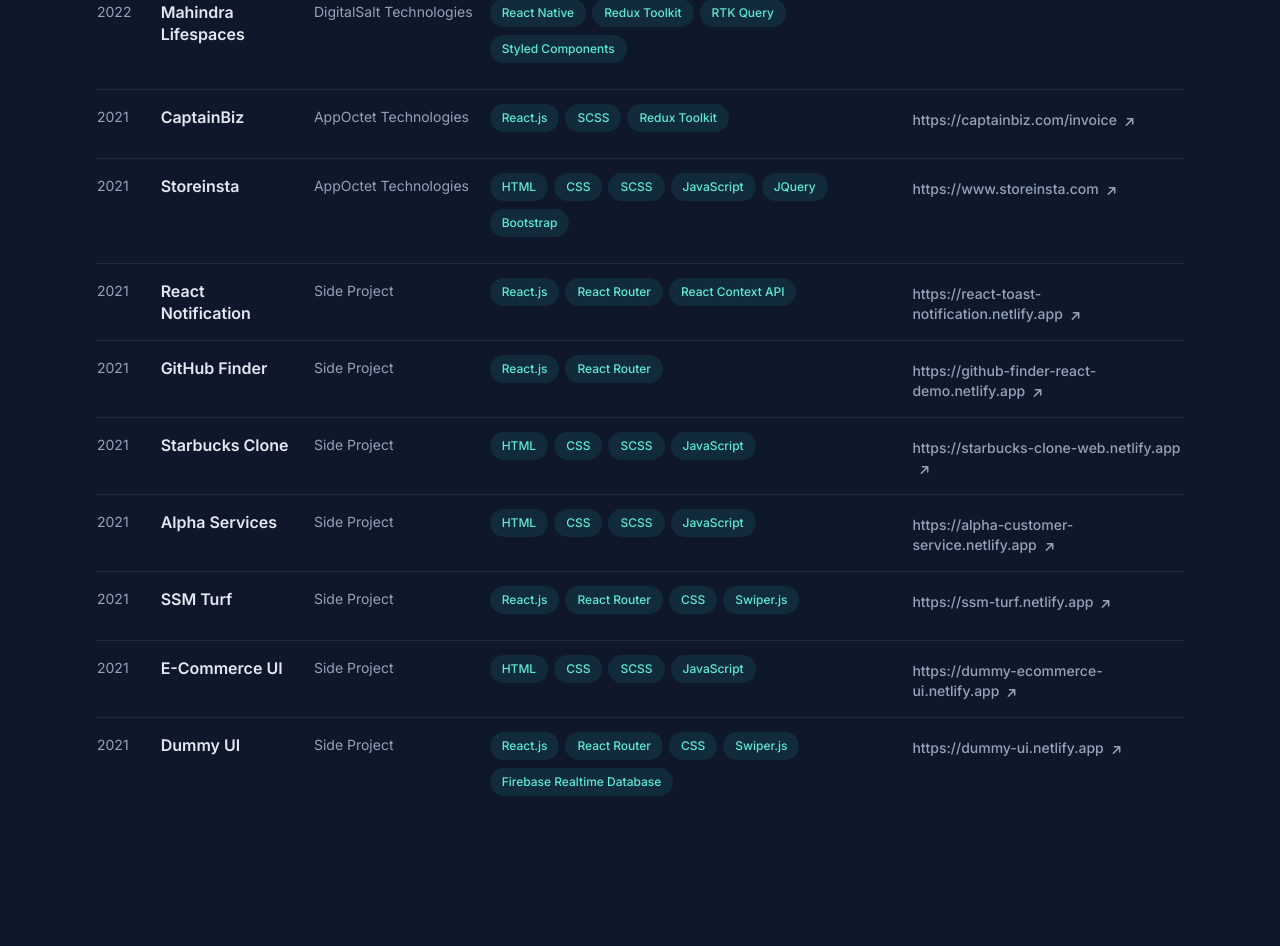
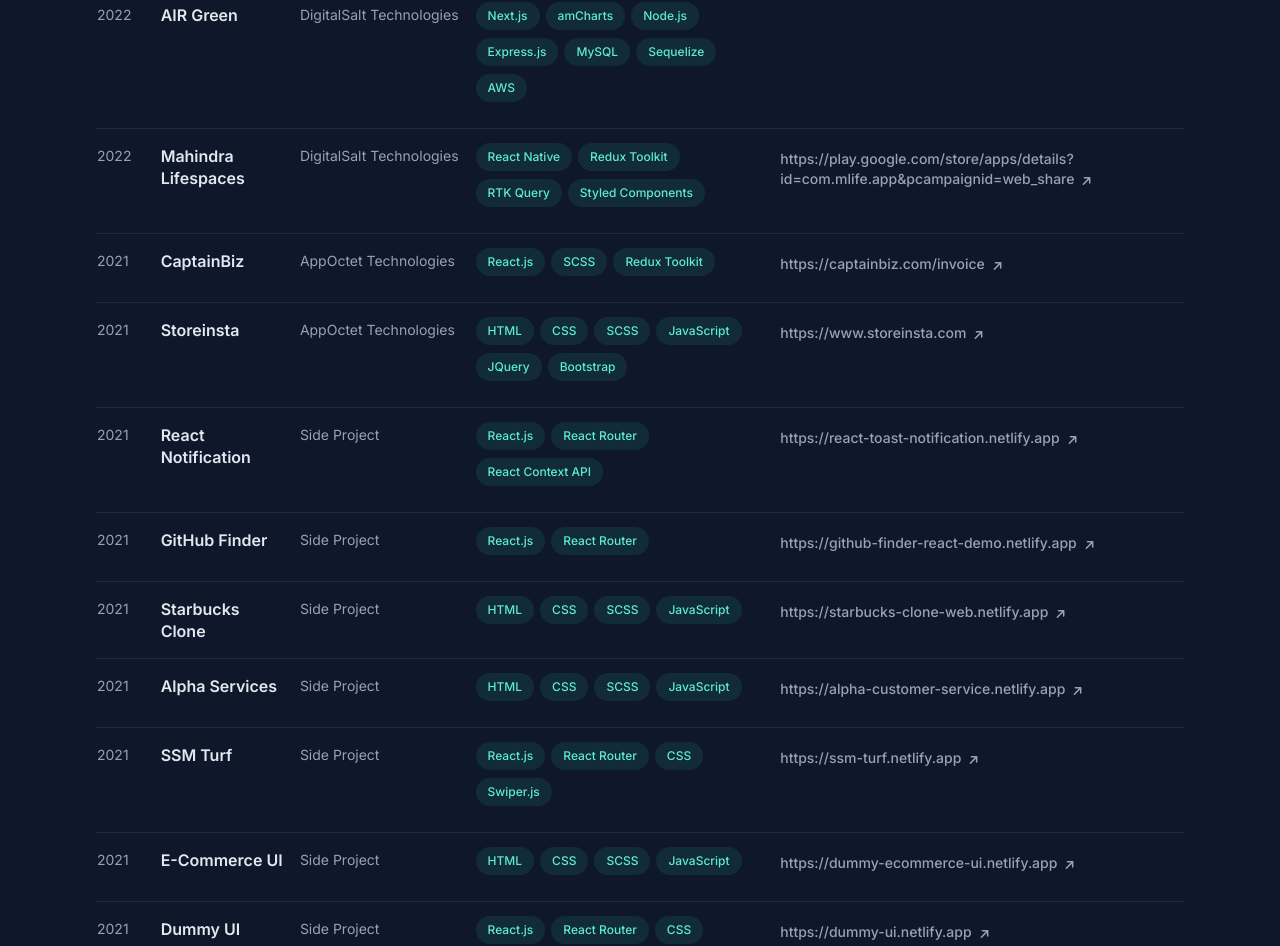
Before and after one commit to AbhishekKolge/portfolio-website, a Next.js app: page /archive in a window 1280 px wide. Shown: the part 990-1936 px from the top of the page. Before the commit the page ends 1908 px from the top, so only its background shows below. Built offline with nearby package versions, Linux system fonts and the light colour scheme.

Commit message:
mahindra project link added in archive

```diff
--- a/src/app/archive/data.js
+++ b/src/app/archive/data.js
@@ -104,7 +104,7 @@ const data = [
     name: 'Mahindra Lifespaces',
     company: 'DigitalSalt Technologies',
     tags: ['React Native', 'Redux Toolkit', 'RTK Query', 'Styled Components'],
-    links: [],
+    links: ['https://play.google.com/store/apps/details?id=com.mlife.app&pcampaignid=web_share'],
   },
   {
     id: 9,
```
